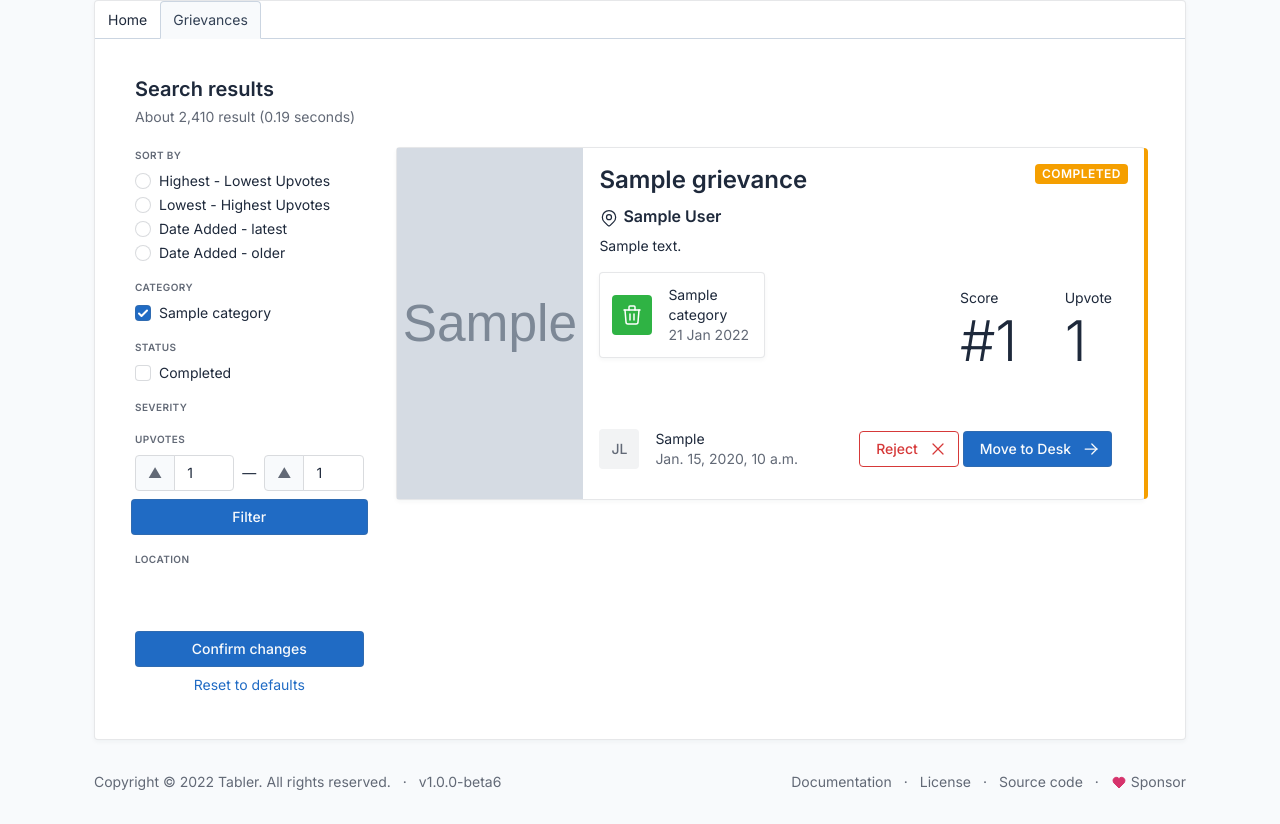
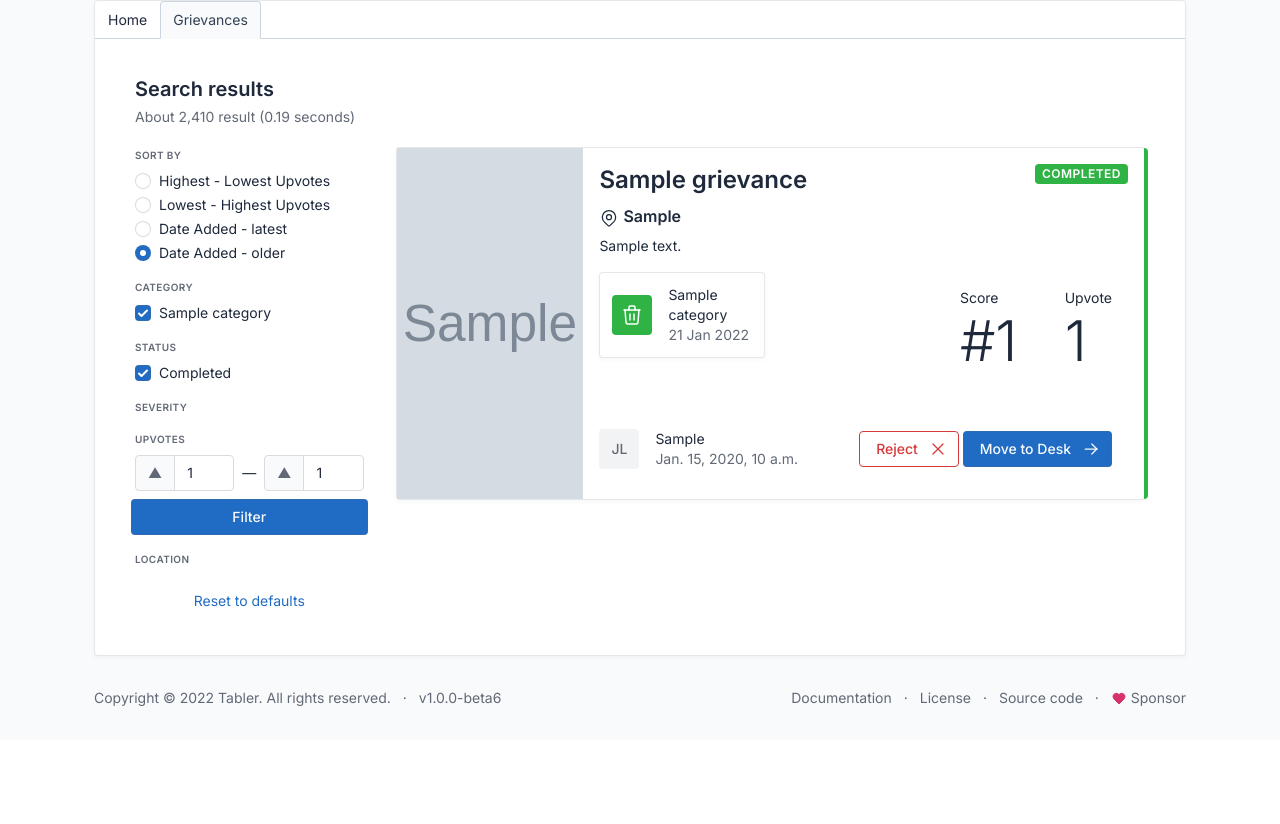
Before and after one commit to TwoPointerr/Project-Clean-Web-Application, a Django app: page /dashboard/muncipal-dashboard in a window 1280 px wide, after a click on "Grievances". Shown: the part 112-936 px from the top of the page. After the commit the page ends 818 px from the top, so only its background shows below. Run offline with Django 4.2, Linux system fonts and the light colour scheme; tables that the repository leaves empty hold one stand-in row (values such as "Sample post"); grey boxes marked "Sample" are stand-in pictures; parts of the project's set-up code (start-up, migrations or seed data) failed here and were passed over.

Commit message:
add status filter modify status indicators for card

```diff
--- a/authapp/models.py
+++ b/authapp/models.py
@@ -39,7 +39,7 @@
     loc_postcode = models.PositiveIntegerField()
 
     def __str__(self):
-        return self.loc_display_name
+        return self.loc_city
 
 class MCProfile(models.Model):
     mc_user = models.OneToOneField(User,on_delete=models.CASCADE)
--- a/dashboard/views.py
+++ b/dashboard/views.py
@@ -137,9 +137,8 @@
         grievance_list = grievance_list.filter(gri_category_id__in=category)
 
     gri_status= request.GET.getlist('grievance_status[]')
-    stat = Status.objects.filter(status_name__in=gri_status)
-    print(stat)
-    print("stat")
+    stat = Status.objects.filter(status_active=True).filter(status_name__in=gri_status).distinct('status_grievance')
+
     if len(gri_status)>0:
         grievance_list = grievance_list.filter(status__in=stat)
 
--- a/templates/search-results.html
+++ b/templates/search-results.html
@@ -52,7 +52,7 @@
               </label>
               <label class="form-check mb-1">
                 <input type="radio" class="form-check-input" value="o_sort_by" id="sort_by" data-filter="sort_by"
-                  name="radio" />
+                  name="radio" checked/>
                 <span class="form-check-label">Date Added - older</span>
               </label>
             </div>
@@ -72,7 +72,11 @@
 
               <label class="form-check mb-1">
                 <input type="checkbox" class="form-check-input" data-filter="grievance_status" id="grievance_stat"
-                  value="{{ stat }}" {% if stat == "Completed" or stat == "Rejected" %}{% else %}checked{% endif %} />
+                  value="{{ stat }}"
+                  {% comment %} {% if stat == "Completed" or stat == "Rejected" %}{% else %} {% endcomment %}
+                  checked
+                  {% comment %} {% endif %} {% endcomment %}
+                   />
                 <span class="form-check-label">{{ stat }}</span>
               </label>
 
@@ -131,30 +135,38 @@
                 <option>Other…</option>
               </select>
             </div> {% endcomment %}
-            <div class="mt-5">
-              <button class="btn btn-primary w-100">Confirm changes</button>
+            <div class="mt-1">
+              {% comment %} <button class="btn btn-primary w-100">Confirm changes</button> {% endcomment %}
               <a href="#" class="btn btn-link w-100"> Reset to defaults </a>
             </div>
         </div>
-        <div class="col-9">
+        <div class="col-9 overflow-auto" style="max-height: 50rem">
 
           <div class="row row-cards" id="filteredGrievances">
             <p class="ajaxLoader">Loading...</p>
             {% for gri in grievances %}
-            <div class="col-sm-12 col-lg-12">
+            <div class="col-12">
+
               <div class="card">
-
                 <div class="row row-0">
                   <div class="col-3">
                     <img src="{{gri.gri_img.url}}" class="w-100 h-100 object-cover" alt="Card side image" />
                   </div>
                   <div class="col">
-                    <div class="card-body flex-column-revers flex-row align-items-end h-100">
+                    <div class="card-body flex-column-reverse flex-row align-items-end h-100">
                       <div class="d-flex">
                         <h1 class="" style="margin-right: auto;">{{ gri.gri_title}}</h1>
                         {% for status in gri.status_set.all%}
                         {% if status.status_active%}
+                        {% if status.status_name == "In Progress" %}
+                        <div><span class="badge bg-primary">{{status.status_name}}</span></div>
+                        {% elif status.status_name == "Completed" %}
+                        <div><span class="badge bg-success">{{status.status_name}}</span></div>
+                        {% elif status.status_name == "Rejected" %}
+                        <div><span class="badge bg-danger">{{status.status_name}}</span></div>
+                        {% elif status.status_name == "Reviewing" %}
                         <div><span class="badge bg-yellow">{{status.status_name}}</span></div>
+                        {% endif%}
                         {% endif %}
                         {% endfor %}
                       </div>
@@ -258,7 +270,20 @@
                     </div>
                   </div>
                 </div>
-                <div class="card-status-end bg-yellow"></div>
+                {% for status in gri.status_set.all%}
+                        {% if status.status_active%}
+                        {% if status.status_name == "In Progress" %}
+                        <div class="card-status-end bg-primary"></div>
+                        {% elif status.status_name == "Completed" %}
+                        <div class="card-status-end bg-success"></div>
+                        {% elif status.status_name == "Rejected" %}
+                        <div class="card-status-end bg-danger"></div>
+                        {% elif status.status_name == "Reviewing" %}
+                        <div class="card-status-end bg-yellow"></div>
+                        {% endif%}
+                        {% endif %}
+                        {% endfor %}
+
               </div>
             </div>
             {% endfor %}
```
Also changed, not shown: templates/ajax/grievance-list.html (+36 -26 lines).
